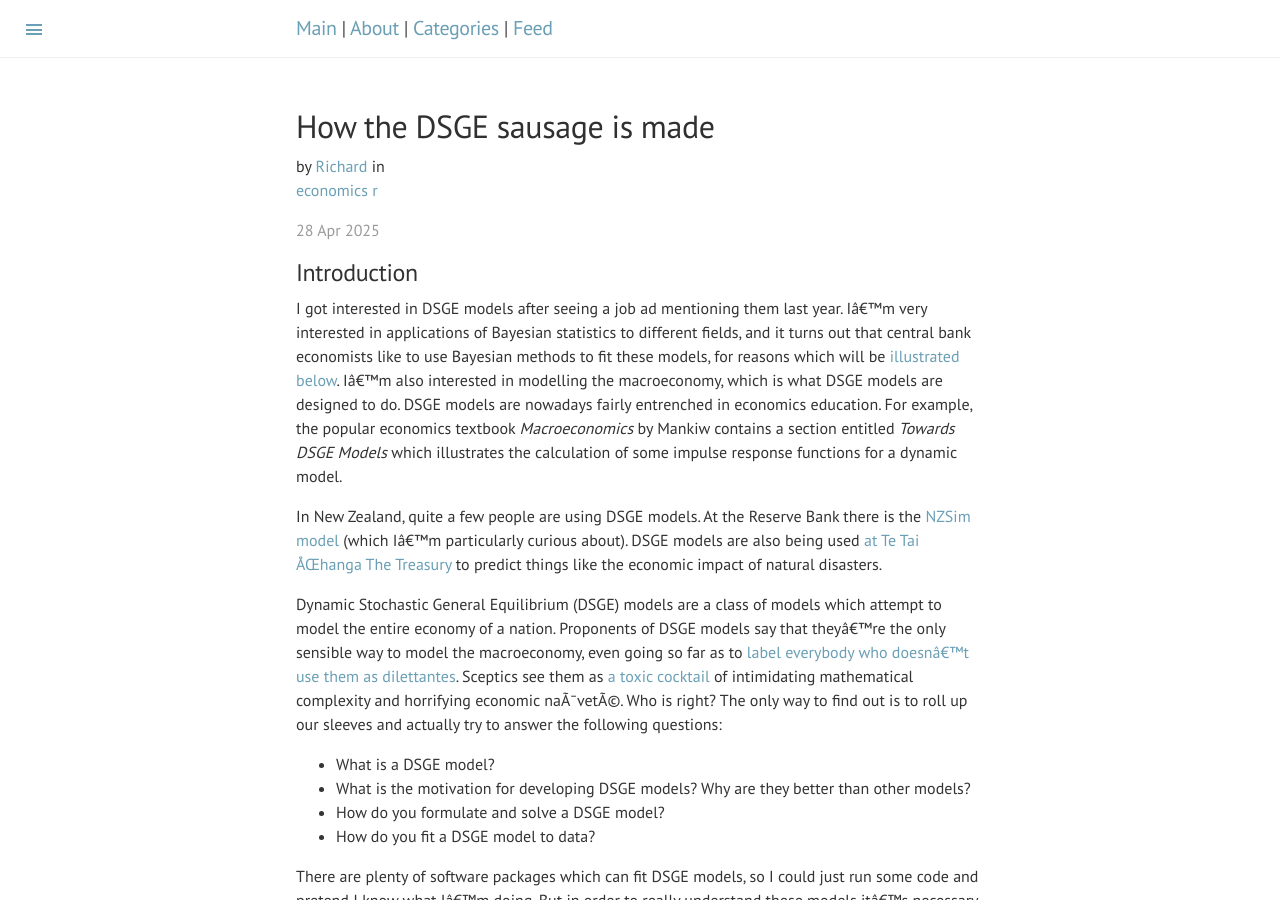
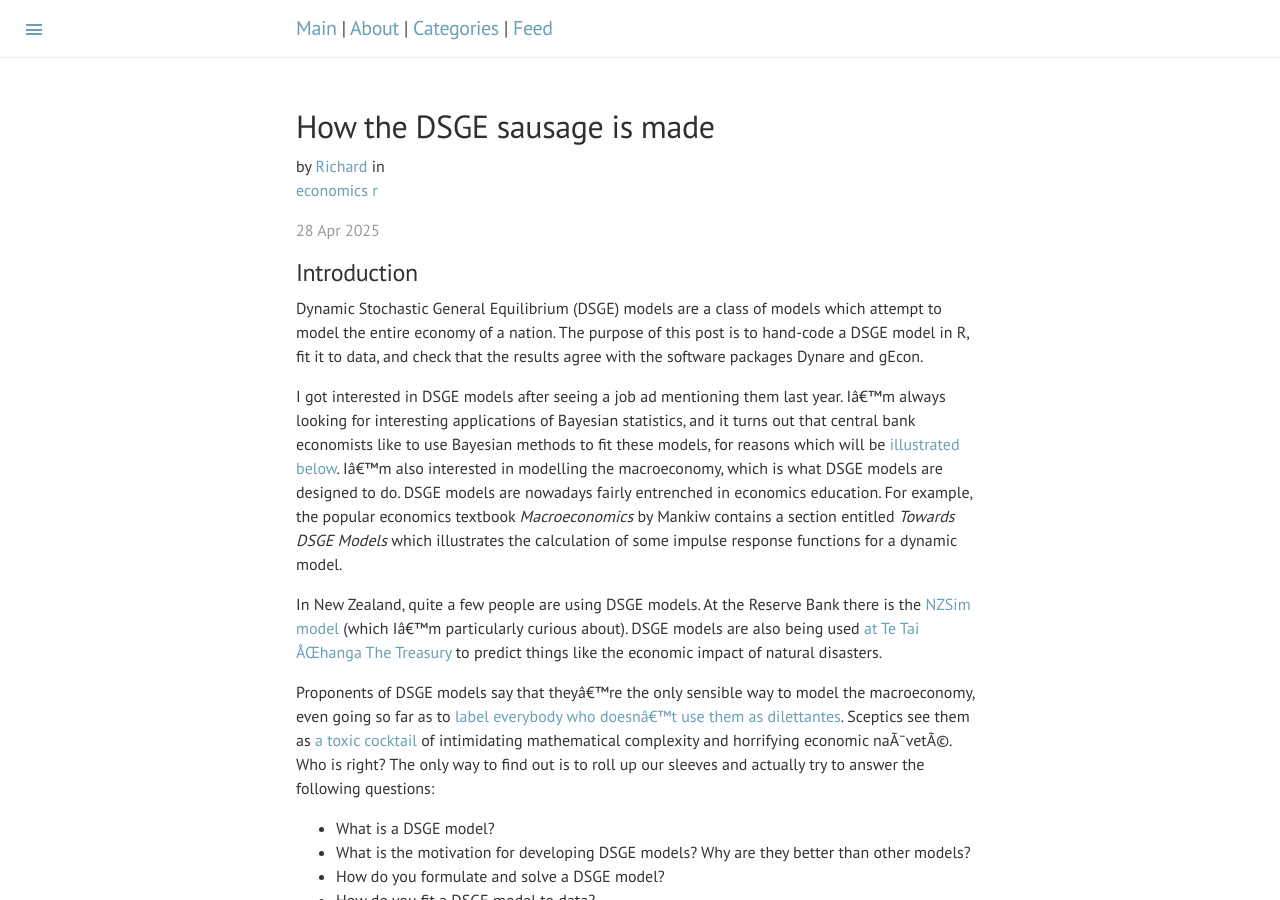
Before and after one commit to datascienceconfidential/datascienceconfidential.github.io, a Jekyll site: the page built from _posts/2025-04-28-how-the-dsge-sausage-is-made.md, in a window 1280 px wide and 900 px high. Built offline with Jekyll 4.4.1, drawn with Linux system fonts in a browser that asks for light colours; formulas are drawn with MathJax 3; a script that is not in the unit is left out; comment, search, counter and statistics services are not loaded.

Commit message:
Changed opening paragraph

```diff
--- a/_posts/2025-04-28-how-the-dsge-sausage-is-made.md
+++ b/_posts/2025-04-28-how-the-dsge-sausage-is-made.md
@@ -11,11 +11,13 @@ published: true
 ---
 ## Introduction
 
-I got interested in DSGE models after seeing a job ad mentioning them last year. I'm very interested in applications of Bayesian statistics to different fields, and it turns out that central bank economists like to use Bayesian methods to fit these models, for reasons which will be [illustrated below](#fitting-the-model-to-data). I'm also interested in modelling the macroeconomy, which is what DSGE models are designed to do. DSGE models are nowadays fairly entrenched in economics education. For example, the popular economics textbook *Macroeconomics* by Mankiw contains a section entitled *Towards DSGE Models* which illustrates the calculation of some impulse response functions for a dynamic model.
+Dynamic Stochastic General Equilibrium (DSGE) models are a class of models which attempt to model the entire economy of a nation. The purpose of this post is to hand-code a DSGE model in R, fit it to data, and check that the results agree with the software packages Dynare and gEcon.
+
+I got interested in DSGE models after seeing a job ad mentioning them last year. I'm always looking for interesting applications of Bayesian statistics, and it turns out that central bank economists like to use Bayesian methods to fit these models, for reasons which will be [illustrated below](#fitting-the-model-to-data). I'm also interested in modelling the macroeconomy, which is what DSGE models are designed to do. DSGE models are nowadays fairly entrenched in economics education. For example, the popular economics textbook *Macroeconomics* by Mankiw contains a section entitled *Towards DSGE Models* which illustrates the calculation of some impulse response functions for a dynamic model.
 
 In New Zealand, quite a few people are using DSGE models. At the Reserve Bank there is the [NZSim model](https://www.nzae.org.nz/wp-content/uploads/2015/01/Sander.pdf) (which I'm particularly curious about). DSGE models are also being used [at Te Tai Ōhanga The Treasury](https://www.treasury.govt.nz/sites/default/files/2024-04/twp24-01.pdf) to predict things like the economic impact of natural disasters.
 
-Dynamic Stochastic General Equilibrium (DSGE) models are a class of models which attempt to model the entire economy of a nation. Proponents of DSGE models say that they're the only sensible way to model the macroeconomy, even going so far as to [label everybody who doesn't use them as dilettantes](https://www.bruegel.org/blog-post/dsge-model-quarrel-again). Sceptics see them as [a toxic cocktail](https://criticalfinance.org/2017/11/19/dilettantes-shouldnt-get-excited/) of intimidating mathematical complexity and horrifying economic naïveté. Who is right? The only way to find out is to roll up our sleeves and actually try to answer the following questions:
+Proponents of DSGE models say that they're the only sensible way to model the macroeconomy, even going so far as to [label everybody who doesn't use them as dilettantes](https://www.bruegel.org/blog-post/dsge-model-quarrel-again). Sceptics see them as [a toxic cocktail](https://criticalfinance.org/2017/11/19/dilettantes-shouldnt-get-excited/) of intimidating mathematical complexity and horrifying economic naïveté. Who is right? The only way to find out is to roll up our sleeves and actually try to answer the following questions:
 
 - What is a DSGE model?
 - What is the motivation for developing DSGE models? Why are they better than other models?
```
